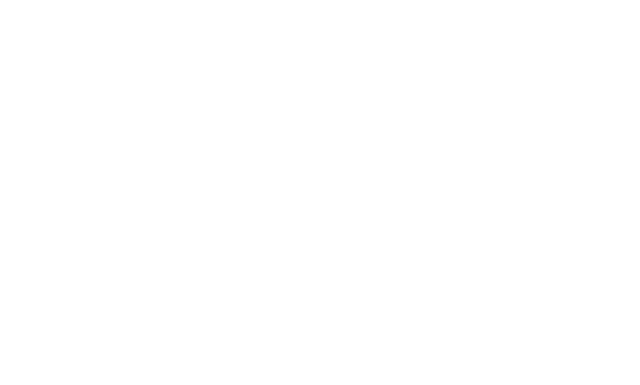
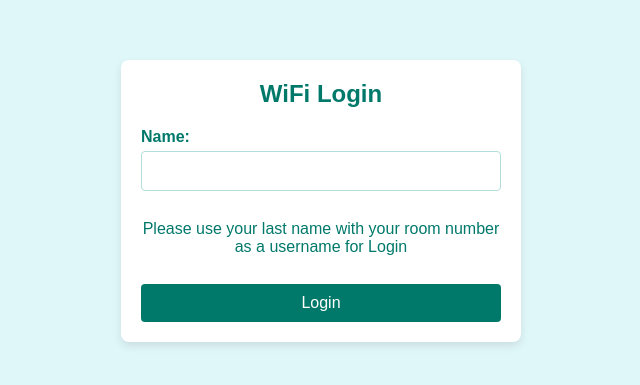
Before and after one commit to quarknetworks/hotel_frontend, a React (Create React App) app: page /captiportal in a window 1280 px wide. Before the commit this address had no page. Shown: the part 199-584 px from the top of the page, without its empty margins (319-959 px from the left). Built offline with nearby package versions, Linux system fonts and the light colour scheme.

Commit message:
captiportalLogin

```diff
--- a/src/App.js
+++ b/src/App.js
@@ -11,6 +11,7 @@
 import Login from './Components/Login';
 import ThankYouPage from './Components/ThankYouPage';
 import CheckoutForm from './Components/CheckoutForm';
+import WiFiLogin from './Components/WiFiLogin';
 
 
 
@@ -56,6 +57,7 @@
       <Route path="/guestTable" element={<GuestTable token={token}/>}/>
       <Route path="/thankyoupage" element={<ThankYouPage/>}/>
       <Route path="/checkout" element={<CheckoutForm/>}/>
+      <Route path="/captiportal" element={<WiFiLogin/>}/>
    </Routes>
    </ThemeProvider>
    </Router>
--- a/src/Components/CheckoutForm.jsx
+++ b/src/Components/CheckoutForm.jsx
@@ -20,7 +20,7 @@
   const [roomNumber, setRoomNumber] = useState('');
   console.log(roomNumber)
   const [price, setPrice] = useState('');
-  const [paymentDone, setPaymentDone] = useState(false);
+  const [paymentDone, setPaymentDone] = useState('');
   const [isLoading, setIsLoading] = useState(true);
 
   const location = useLocation();
--- /dev/null
+++ b/src/Components/WiFiLogin.jsx
@@ -0,0 +1,36 @@
+import React, { useState } from 'react'
+import '../styles/WiFiLogin.css'
+
+const WiFiLogin = () => {
+
+    const [name, setName] = useState('');
+
+    const handleSubmit = (event) => {
+        event.preventDefault();
+        // Handle the login logic here
+        console.log(`User name submitted: ${name}`);
+    };
+
+    return (
+        <div className="wifi-login-container">
+            <form className="wifi-login-form" onSubmit={handleSubmit}>
+                <h2 className="wifi-login-title">WiFi Login</h2>
+                <div className="forms-group">
+                    <label htmlFor="name" className="form-label">Name:</label>
+                    <input
+                        type="text"
+                        id="name"
+                        className="form-input"
+                        value={name}
+                        onChange={(e) => setName(e.target.value)}
+                        required
+                    />
+                </div>
+                <p className='instructions'>Please use your last name with your room number as a username for Login</p>
+                <button type="submit" className="login-button">Login</button>
+            </form>
+        </div>
+    )
+}
+
+export default WiFiLogin
--- a/src/confi.js
+++ b/src/confi.js
@@ -1,7 +1,7 @@
 const API_ENDPOINTS = {
-    API: 'http://192.168.1.6:8080'
+    // API: 'http://192.168.1.6:8080'
 
-// API:'http://hotelbe.quarknetworks.net:8080'
+API:'http://hotelbe.quarknetworks.net:8080'
 
 }
 
--- /dev/null
+++ b/src/styles/WiFiLogin.css
@@ -0,0 +1,87 @@
+/* WiFiLogin.css */
+
+body {
+    font-family: 'Arial', sans-serif;
+    margin: 0;
+    padding: 0;
+    background-color: #f5f5f5;
+  }
+
+  .wifi-login-container {
+    display: flex;
+    justify-content: center;
+    align-items: center;
+    height: 100vh;
+    background-color: #e0f7fa;
+  }
+
+  .wifi-login-form {
+    background-color: #ffffff;
+    padding: 20px;
+    border-radius: 8px;
+    box-shadow: 0 4px 8px rgba(0, 0, 0, 0.1);
+    max-width: 400px;
+    width: 100%;
+    text-align: center;
+  }
+
+  .wifi-login-title {
+    margin-bottom: 20px;
+    color: #00796b;
+  }
+
+  .forms-group {
+    margin-bottom: 15px;
+    text-align: left;
+  }
+
+  .form-label {
+    display: block;
+    margin-bottom: 5px;
+    color: #00796b;
+  }
+
+  .form-input {
+    width: 100%;
+    padding: 10px;
+    border: 1px solid #b2dfdb;
+    border-radius: 4px;
+    font-size: 16px;
+    box-sizing: border-box;
+  }
+
+  .instructions{
+    margin: 1.8rem 0rem;
+    color: #00796b;
+  }
+
+  .login-button {
+    width: 100%;
+    padding: 10px;
+    border: none;
+    border-radius: 4px;
+    background-color: #00796b;
+    color: #ffffff;
+    font-size: 16px;
+    cursor: pointer;
+    transition: background-color 0.3s ease;
+  }
+
+  .login-button:hover {
+    background-color: #004d40;
+  }
+
+  @media (max-width: 600px) {
+    .wifi-login-form {
+      padding: 15px;
+    }
+
+    .wifi-login-title {
+      font-size: 24px;
+    }
+
+    .form-input,
+    .login-button {
+      font-size: 14px;
+    }
+  }
```
